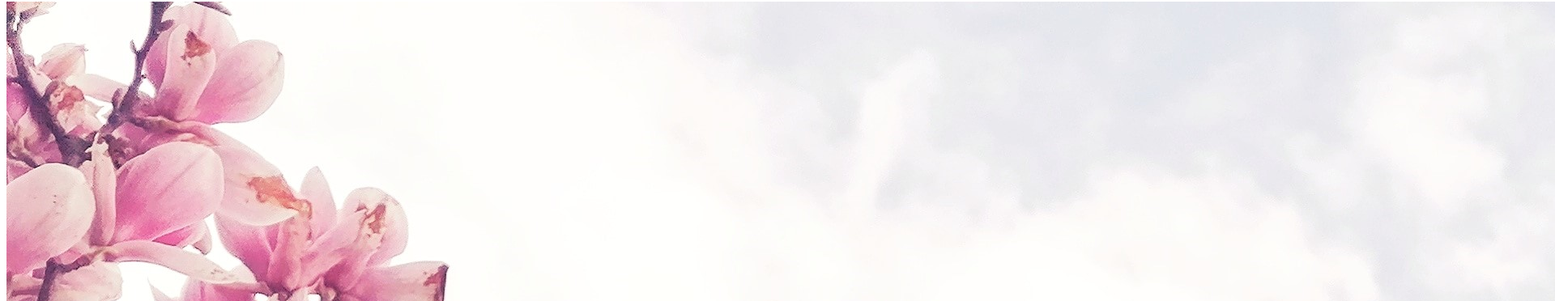
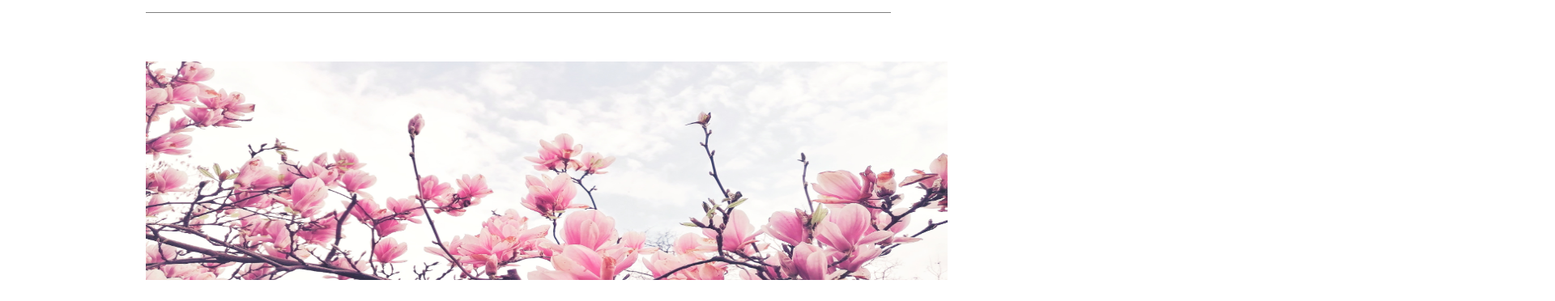
Before and after one commit to EminaCucic/ECPhotography, a plain HTML site: page contact.html in a window 1280 px wide. Shown: the part 200-572 px from the top of the page at 81% size, 1920 px wide, since content can reach past the window. Drawn offline with nearby package versions, Linux system fonts and the light colour scheme; the site is published under a folder, as on GitHub Pages, so addresses that start at the root find nothing.

Commit message:
Update contact.html

```diff
--- a/contact.html
+++ b/contact.html
@@ -6,7 +6,7 @@
     <meta name="viewport" content="width=device-width, initial-scale=1.0">
     <link rel="preconnect" href="https://fonts.gstatic.com">
     <link href="https://fonts.googleapis.com/css2?family=Playfair+Display&display=swap" rel="stylesheet">
-    <link rel="stylesheet" href="/css/contact.css">
+    <link rel="stylesheet" href="./css/contact.css">
     <title>Contact</title>
     <script src="https://kit.fontawesome.com/4634241602.js" crossorigin="anonymous"></script>
 </head>
```
